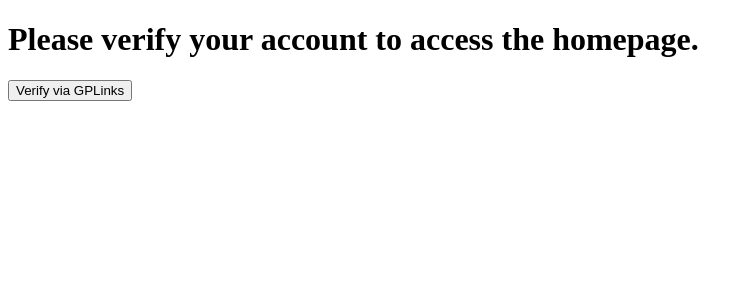
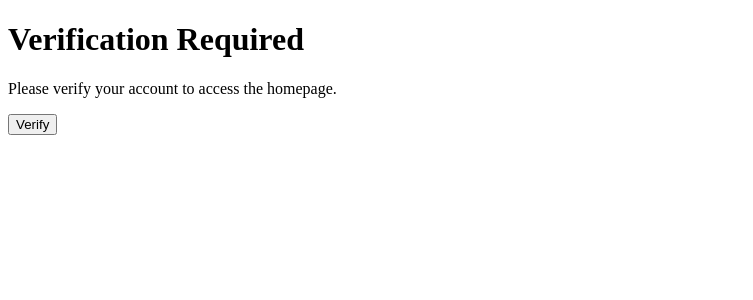
Before and after one commit to MadhanBlast/sample-NE, a Next.js app: page / in a window 1280 px wide. Shown: the top 300 px of the page, without its empty margins (0-753 px from the left). Built offline with nearby package versions, Linux system fonts and the light colour scheme.

Commit message:
Update index.js

```diff
--- a/pages/index.js
+++ b/pages/index.js
@@ -1,78 +1,60 @@
-import { useState, useEffect } from "react";
+import React, { useState, useEffect } from "react";
 
-export default function App() {
-  const [tokenValid, setTokenValid] = useState(false); // State to track token validity
-  const [loading, setLoading] = useState(true); // State to show loading spinner
+function App() {
+  const [isVerified, setIsVerified] = useState(false);
+  const [errorMessage, setErrorMessage] = useState("");
 
-  // Function to check token validity
-  const checkToken = () => {
-    const storedToken = localStorage.getItem("userToken");
-    const storedExpiry = localStorage.getItem("tokenExpiry");
+  // Check token on component load
+  useEffect(() => {
+    const token = localStorage.getItem("token");
+    const expiry = localStorage.getItem("expiry");
 
-    if (storedToken && storedExpiry) {
-      const currentTime = Date.now();
-      if (currentTime < parseInt(storedExpiry)) {
-        setTokenValid(true);
-        setLoading(false);
-        return;
-      }
+    if (token && expiry && Date.now() < Number(expiry)) {
+      setIsVerified(true); // Token is valid
+    } else {
+      setIsVerified(false); // Token is expired or not available
     }
-
-    // Token expired or doesn't exist
-    setTokenValid(false);
-    setLoading(false);
-  };
+  }, []);
 
   // Function to handle verification
-  const handleVerify = async () => {
+  const handleVerification = async () => {
+    const apiToken = "e5bf7301b4ad442d45481de99fd656a182ec6507"; // Replace with your API Token
+    const apiUrl = `https://api.gplinks.com/api?api=${apiToken}&url=https://google.com`;
+
     try {
-      setLoading(true);
+      const response = await fetch(apiUrl);
+      const result = await response.json();
 
-      const apiToken = "e5bf7301b4ad442d45481de99fd656a182ec6507";
-      const apiUrl = `https://api.gplinks.com/api?api=${apiToken}`;
-
-      const response = await fetch(apiUrl);
-      const data = await response.json();
-
-      if (data.status === "success") {
-        const expiryTime = Date.now() + 2 * 60 * 1000; // 2 minutes for testing
-        localStorage.setItem("userToken", data.shortenedUrl);
-        localStorage.setItem("tokenExpiry", expiryTime.toString());
-        setTokenValid(true);
+      if (result.status === "success") {
+        // Save token and expiry in localStorage
+        localStorage.setItem("token", result.shortenedUrl);
+        localStorage.setItem("expiry", Date.now() + 2 * 60 * 1000); // 2 minutes expiry for testing
+        setIsVerified(true); // Mark as verified
       } else {
-        alert("Verification failed. Please try again.");
+        throw new Error(result.message || "Verification failed. Please try again.");
       }
     } catch (error) {
-      console.error("Error during verification:", error);
-      alert("An error occurred. Please try again later.");
-    } finally {
-      setLoading(false);
+      setErrorMessage(error.message);
     }
   };
 
-  useEffect(() => {
-    checkToken();
-  }, []);
-
-  // Render loading spinner
-  if (loading) {
-    return <div>Loading...</div>;
-  }
-
-  // Render verification screen or homepage
   return (
     <div>
-      {!tokenValid ? (
+      {isVerified ? (
         <div>
-          <h1>Please verify your account to access the homepage.</h1>
-          <button onClick={handleVerify}>Verify via GPLinks</button>
+          <h1>Welcome to the Homepage!</h1>
+          <p>You have successfully verified your account.</p>
         </div>
       ) : (
         <div>
-          <h1>Welcome to the Homepage!</h1>
-          <p>You have successfully verified your account.</p>
+          <h1>Verification Required</h1>
+          <p>Please verify your account to access the homepage.</p>
+          <button onClick={handleVerification}>Verify</button>
+          {errorMessage && <p style={{ color: "red" }}>{errorMessage}</p>}
         </div>
       )}
     </div>
   );
 }
+
+export default App;
```
